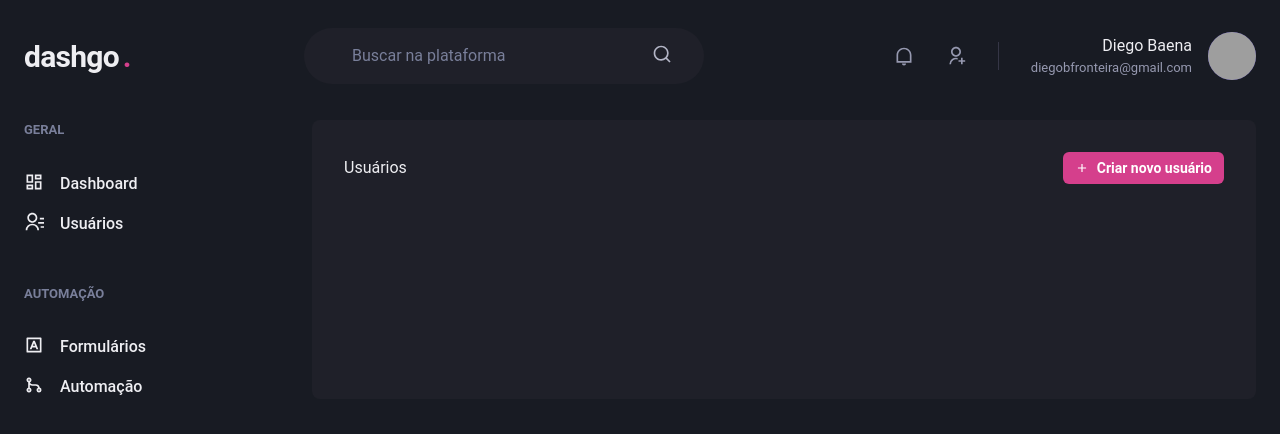
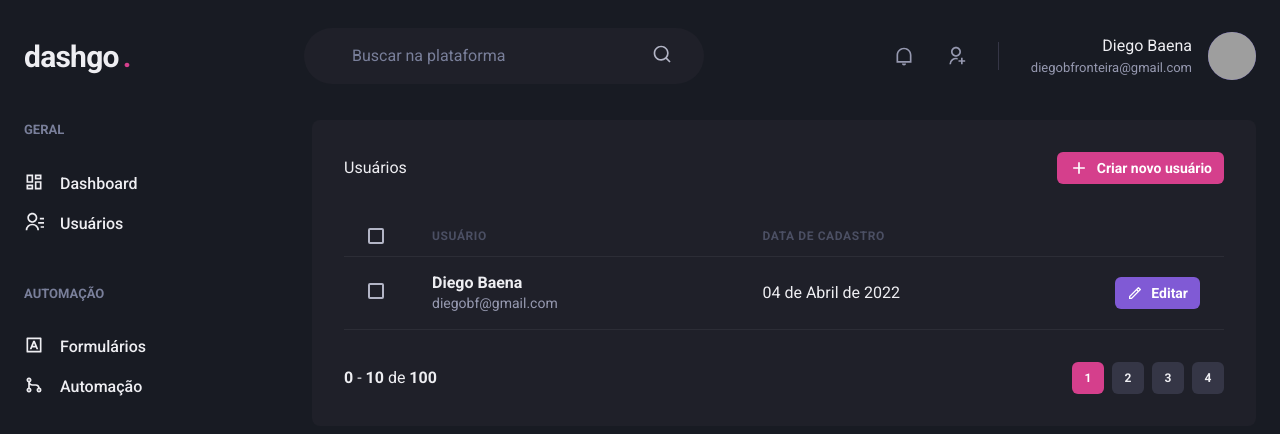
Before and after one commit to diegobaena89/dashgo, a Next.js app: page /users in a window 1280 px wide. Shown: the top 434 px of the page. Built offline with nearby package versions, Linux system fonts and the light colour scheme; grey boxes are pictures that could not be loaded.

Commit message:
add users creation page

```diff
--- /dev/null
+++ b/src/components/Pagination.tsx
@@ -0,0 +1,65 @@
+import { Box, Button, Stack } from "@chakra-ui/react";
+
+export function Pagination() {
+  return (
+    <Stack
+      direction="row"
+      mt="8"
+      justify="space-between"
+      align="center"
+      spacing="6"
+    >
+        <Box>
+            <strong>0</strong> - <strong>10</strong> de <strong>100</strong>
+        </Box>
+      <Stack direction="row" spacing="2">
+        <Button
+          size="sm"
+          fontSize="xs"
+          width="4"
+          colorScheme="pink"
+          disabled
+          _disabled={{
+            bgColor: "pink.500",
+            cursor: "default",
+          }}
+        >
+          1
+        </Button>
+        <Button
+          size="sm"
+          fontSize="xs"
+          width="4"
+          bgColor="gray.700"
+          _hover={{
+            bg: "gray.500",
+          }}
+        >
+          2
+        </Button>
+        <Button
+          size="sm"
+          fontSize="xs"
+          width="4"
+          bgColor="gray.700"
+          _hover={{
+            bg: "gray.500",
+          }}
+        >
+          3
+        </Button>
+        <Button
+          size="sm"
+          fontSize="xs"
+          width="4"
+          bgColor="gray.700"
+          _hover={{
+            bg: "gray.500",
+          }}
+        >
+          4
+        </Button>
+      </Stack>
+    </Stack>
+  );
+}
--- a/src/pages/document.tsx
+++ b/src/pages/_document.tsx
@@ -1,13 +1,13 @@
-import Document, { Head, Html, Main, NextScript } from 'next/document'
+import Document, {Head, Html, Main, NextScript} from 'next/document'
 
 export default class MyDocument extends Document {
-    rnder() {
+    render() {
         return (
             <Html>
                 <Head>
                 <link rel="preconnect" href="https://fonts.googleapis.com" />
-                <link rel="preconnect" href="https://fonts.gstatic.com"  />
-                <link href="https://fonts.googleapis.com/css2?family=Roboto:wght@400;500;700&display=swap" rel="stylesheet" />
+<link rel="preconnect" href="https://fonts.gstatic.com" crossorigin />
+<link href="https://fonts.googleapis.com/css2?family=Roboto:wght@400;500;700&display=swap" rel="stylesheet" />
                 </Head>
                 <body>
                     <Main />
--- a/src/pages/users/index.tsx
+++ b/src/pages/users/index.tsx
@@ -1,7 +1,22 @@
-import { Box, Button, Flex, Heading, Icon } from "@chakra-ui/react";
-import { RiAddLine } from "react-icons/ri";
+import {
+  Box,
+  Button,
+  Checkbox,
+  Flex,
+  Heading,
+  Icon,
+  Table,
+  Tbody,
+  Td,
+  Text,
+  Th,
+  Thead,
+  Tr,
+} from "@chakra-ui/react";
+import { RiAddLine, RiPencilLine } from "react-icons/ri";
 
 import { Header } from "../../components/Header";
+import { Pagination } from "../../components/Pagination";
 import { Sidebar } from "../../components/Sidebar";
 
 export default function UserList() {
@@ -22,11 +37,51 @@
               size="sm"
               fontSize="sm"
               colorScheme="pink"
-              leftIcon={<Icon as={RiAddLine} />}
+              leftIcon={<Icon as={RiAddLine} fontSize="20" />}
             >
               Criar novo usuário
             </Button>
           </Flex>
+
+          <Table colorScheme="whiteAlpha">
+            <Thead>
+              <Tr>
+                <Th px="6" color="gray.300" width="8">
+                  <Checkbox colorScheme="pink" />
+                </Th>
+                <Th>Usuário</Th>
+                <Th>Data de Cadastro</Th>
+                <Th width="6"></Th>
+              </Tr>
+            </Thead>
+            <Tbody>
+              <Tr>
+                <Td px="6">
+                    <Checkbox colorScheme="pink" />
+                </Td>
+                <Td>
+                    <Box>
+                        <Text fontWeight="bold">Diego Baena</Text>
+                        <Text fontSize="sm" color="gray.300">diegobf@gmail.com</Text>
+                    </Box>
+                </Td>
+                <Td>04 de Abril de 2022</Td>
+                <Td>
+                <Button
+              as="a"
+              size="sm"
+              fontSize="sm"
+              colorScheme="purple"
+              leftIcon={<Icon as={RiPencilLine} fontSize="16" />}
+            >
+              Editar
+            </Button>
+                </Td>
+              </Tr>
+            </Tbody>
+          </Table>
+
+          <Pagination />
         </Box>
       </Flex>
     </Box>
```
Also changed, not shown: src/pages/users/create.tsx (added, +56 -0 lines).
